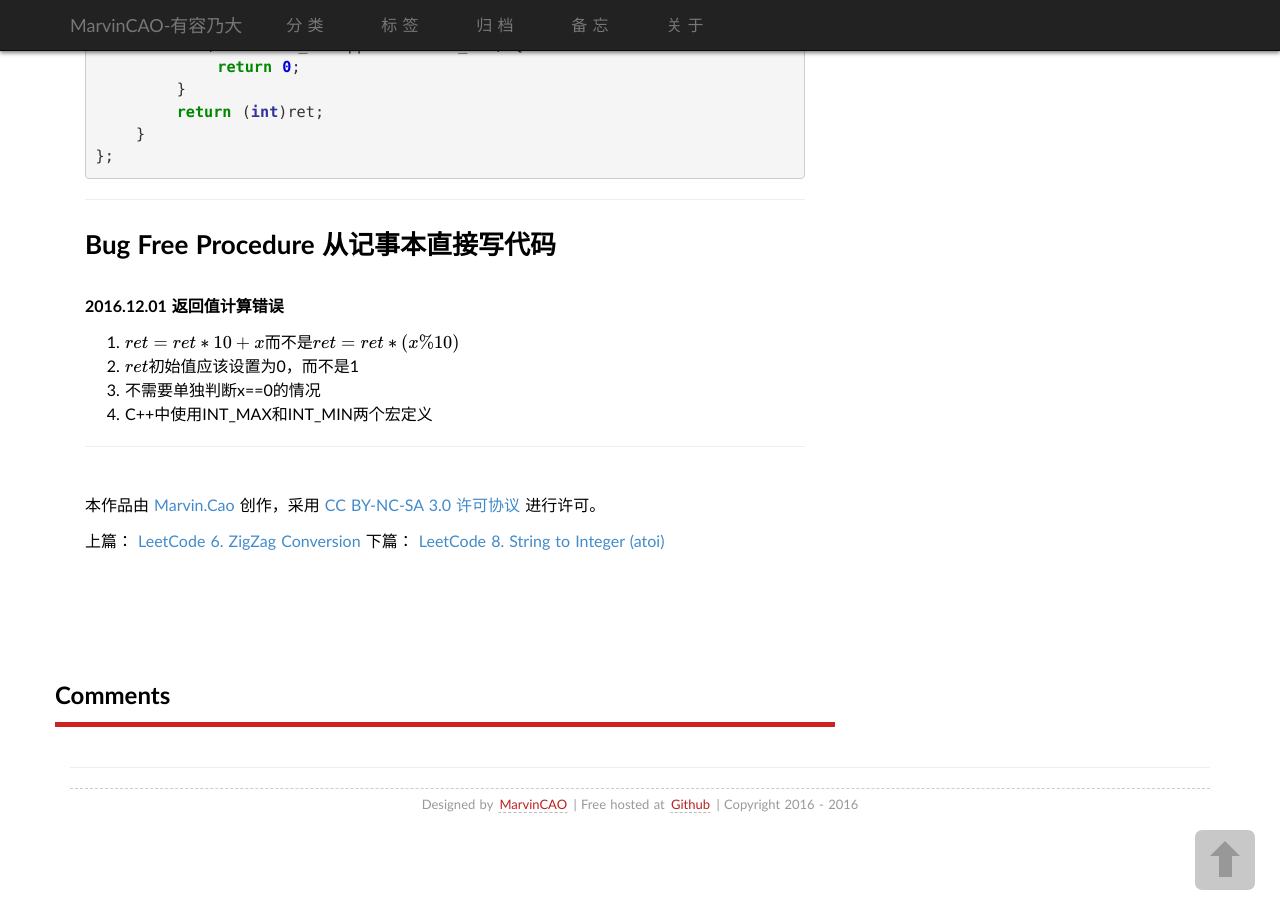
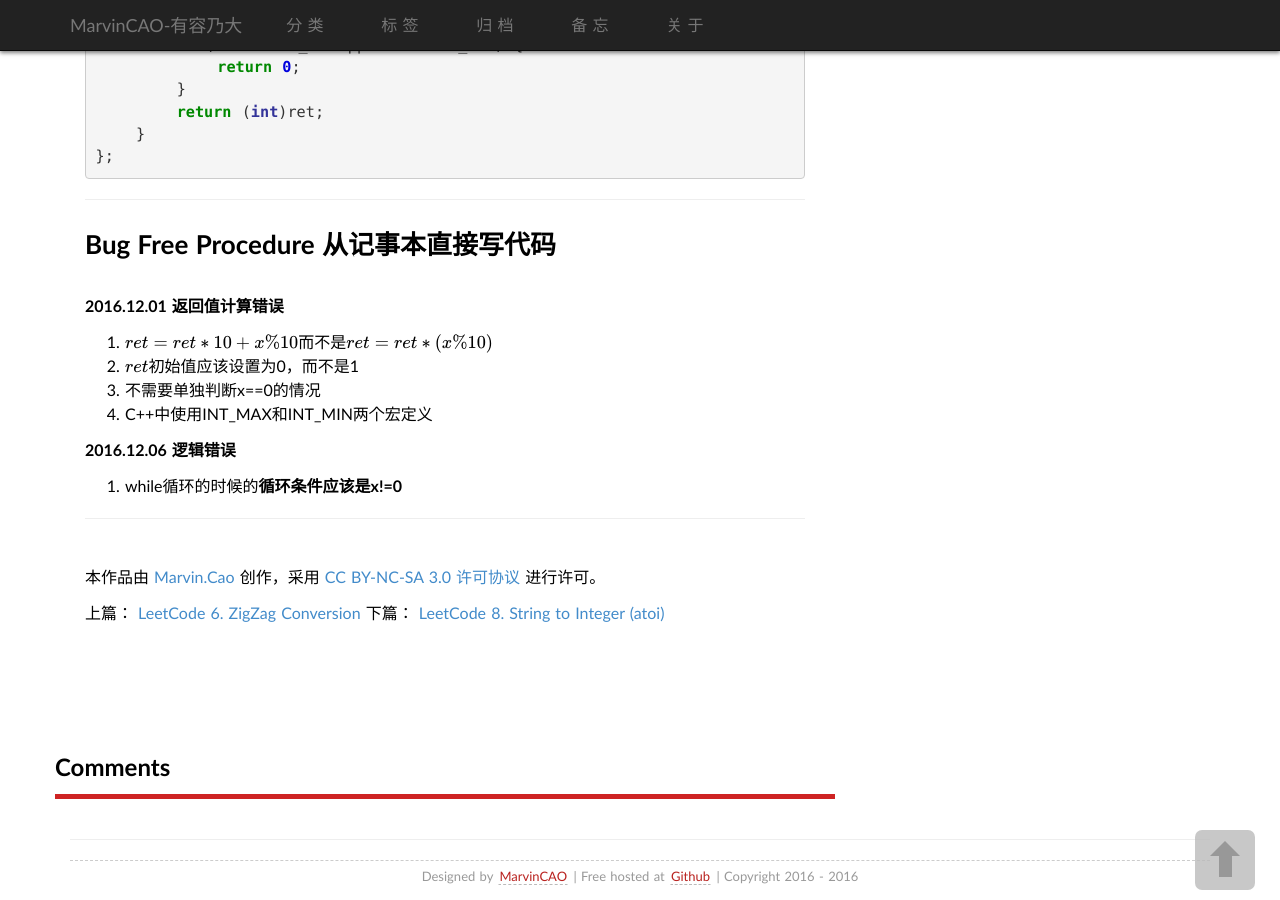
Before and after one commit to caogang/caogang.github.io, a Jekyll site: the page built from _posts/2016-12-01-LeetCode 7.md, in a window 1280 px wide and 900 px high, scrolled down 941 px. Built offline with Jekyll 4.4.1, drawn with Linux system fonts in a browser that asks for light colours; some web fonts are replaced; formulas are drawn with MathJax 3; comment, search, counter and statistics services are not loaded.

Commit message:
Bug Free 2016.12.06

```diff
--- a/_posts/2016-12-01-LeetCode 7.md
+++ b/_posts/2016-12-01-LeetCode 7.md
@@ -46,7 +46,10 @@ public:
 
 ## Bug Free Procedure  从记事本直接写代码
 **2016.12.01 返回值计算错误**
-1. $ret = ret * 10 + x % 10$而不是$ret = ret * (x \% 10)$
+1. $ret = ret * 10 + x \% 10$而不是$ret = ret * (x \% 10)$
 2. $ret$初始值应该设置为0，而不是1
 3. 不需要单独判断x==0的情况
 4. C++中使用INT_MAX和INT_MIN两个宏定义
+
+**2016.12.06 逻辑错误**
+1. while循环的时候的**循环条件应该是x!=0**
```
Also changed, not shown: _posts/2016-12-01-LeetCode 8.md (+4 -0 lines).
